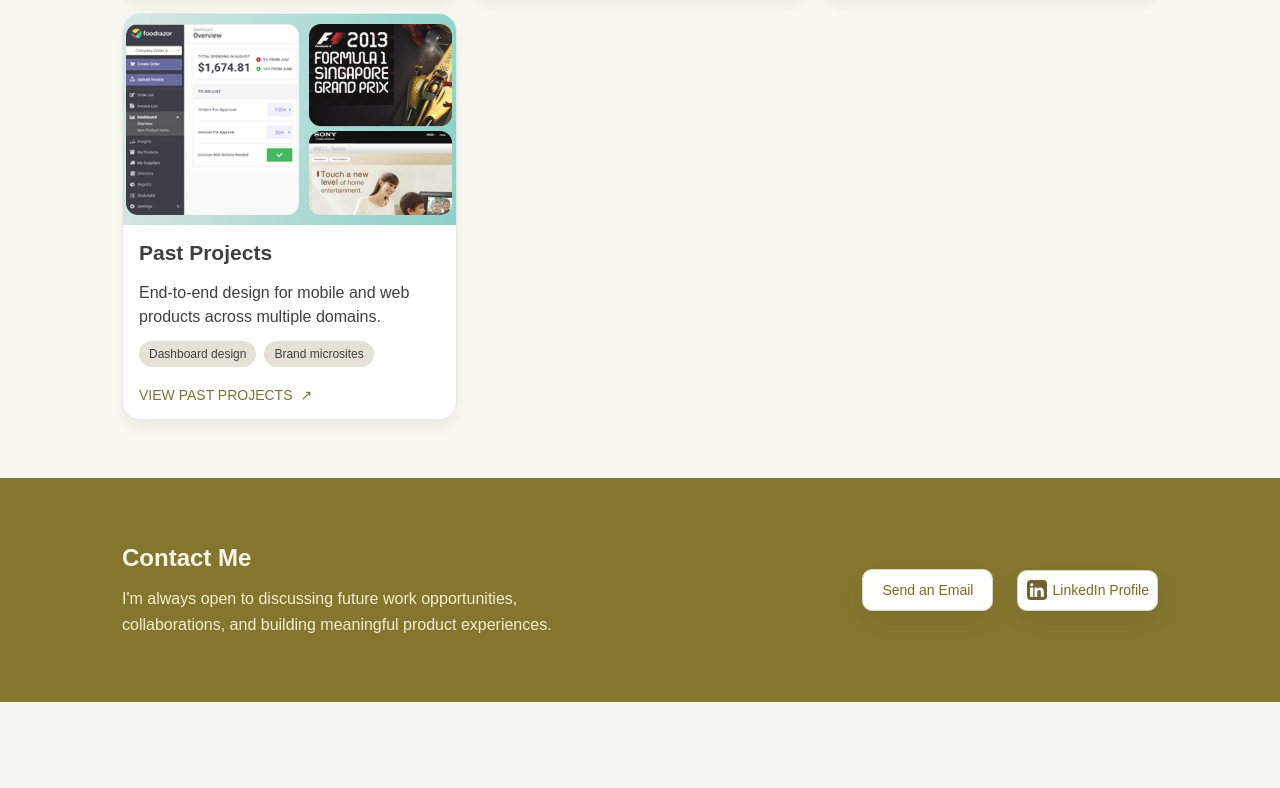
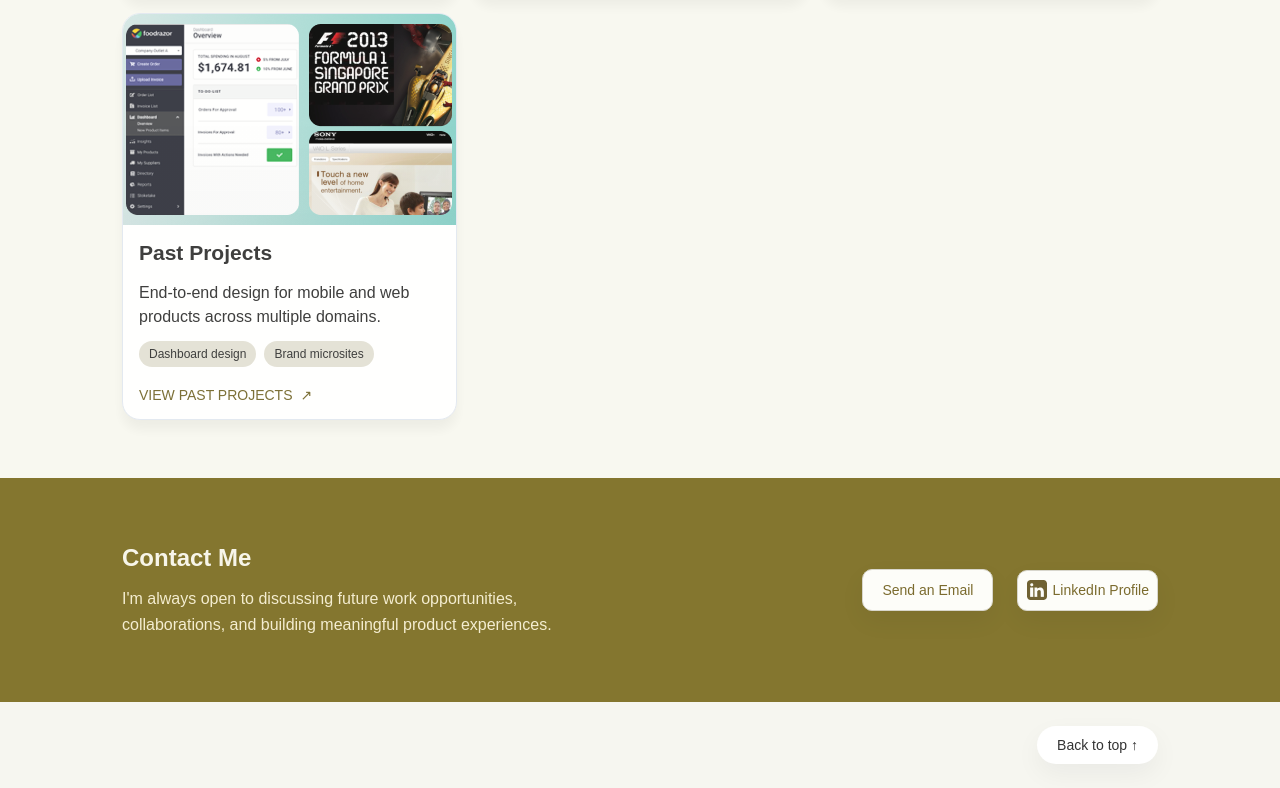
Before and after one commit to SeetST/Portfolio, a plain HTML site: page index.html in a window 1280 px wide. Shown: the part 3162-3950 px from the top of the page. Before the commit the page ends 3864 px from the top, so only its background shows below. Drawn offline with Linux system fonts and the light colour scheme; a web font is replaced by a local one.

Commit message:
Add homepage back to top footer action

```diff
--- a/index.html
+++ b/index.html
@@ -456,6 +456,13 @@
 </div>
 </div>
 </section>
+<div class="home-footer__back-to-top-shell">
+<div class="section-shell">
+<div class="home-footer__back-to-top-row">
+<a href="#top" class="home-footer__back-to-top">Back to top ↑</a>
+</div>
+</div>
+</div>
 </main>
 <!--$-->
 <!--/$-->
--- a/styles/tokens.css
+++ b/styles/tokens.css
@@ -881,6 +881,40 @@
   flex: 0 0 22px;
 }
 
+.home-footer__back-to-top-shell {
+  background: #f6f6f0;
+}
+
+.home-footer__back-to-top-row {
+  display: flex;
+  justify-content: flex-end;
+  padding-top: 24px;
+  padding-bottom: 24px;
+}
+
+.home-footer__back-to-top {
+  display: inline-flex;
+  align-items: center;
+  justify-content: center;
+  min-height: 38px;
+  padding: 8px 20px;
+  border-radius: var(--cs-radius-pill);
+  background: #ffffff;
+  color: #333333;
+  font-family: "Google Sans Flex", sans-serif;
+  font-size: 14px;
+  font-weight: 500;
+  line-height: 22px;
+  text-decoration: none;
+  white-space: nowrap;
+  box-shadow: 0 10px 26px rgba(15, 23, 42, 0.05);
+  transition: background-color var(--cs-transition-base);
+}
+
+.home-footer__back-to-top:hover {
+  background: #f5f3ea;
+}
+
 @media (min-width: 768px) {
   .home-hero-section,
   .career-section,
@@ -998,6 +1032,10 @@
     width: auto;
   }
 
+  .home-footer__back-to-top-row {
+    width: 100%;
+  }
+
   .type-skill-card-title {
     font-size: 1.125rem;
     line-height: 1.45;
```
